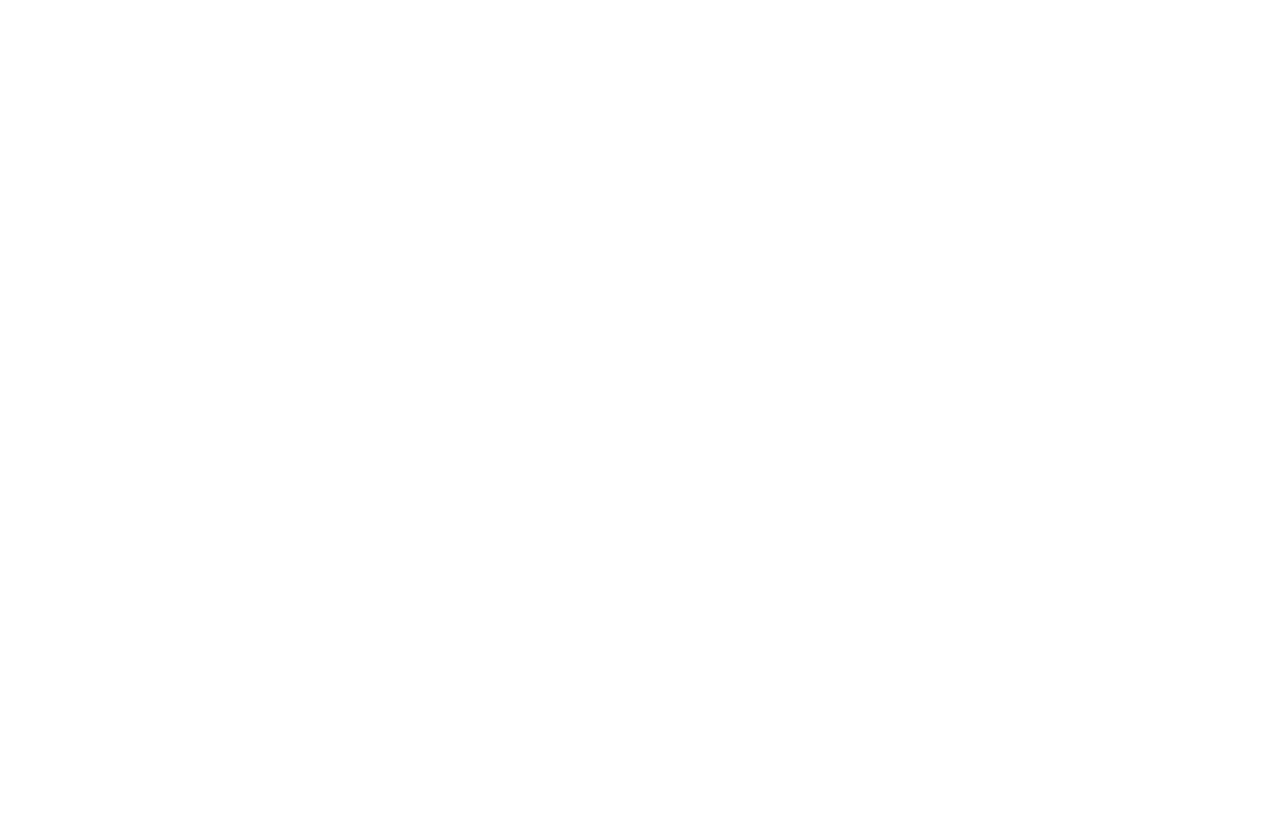
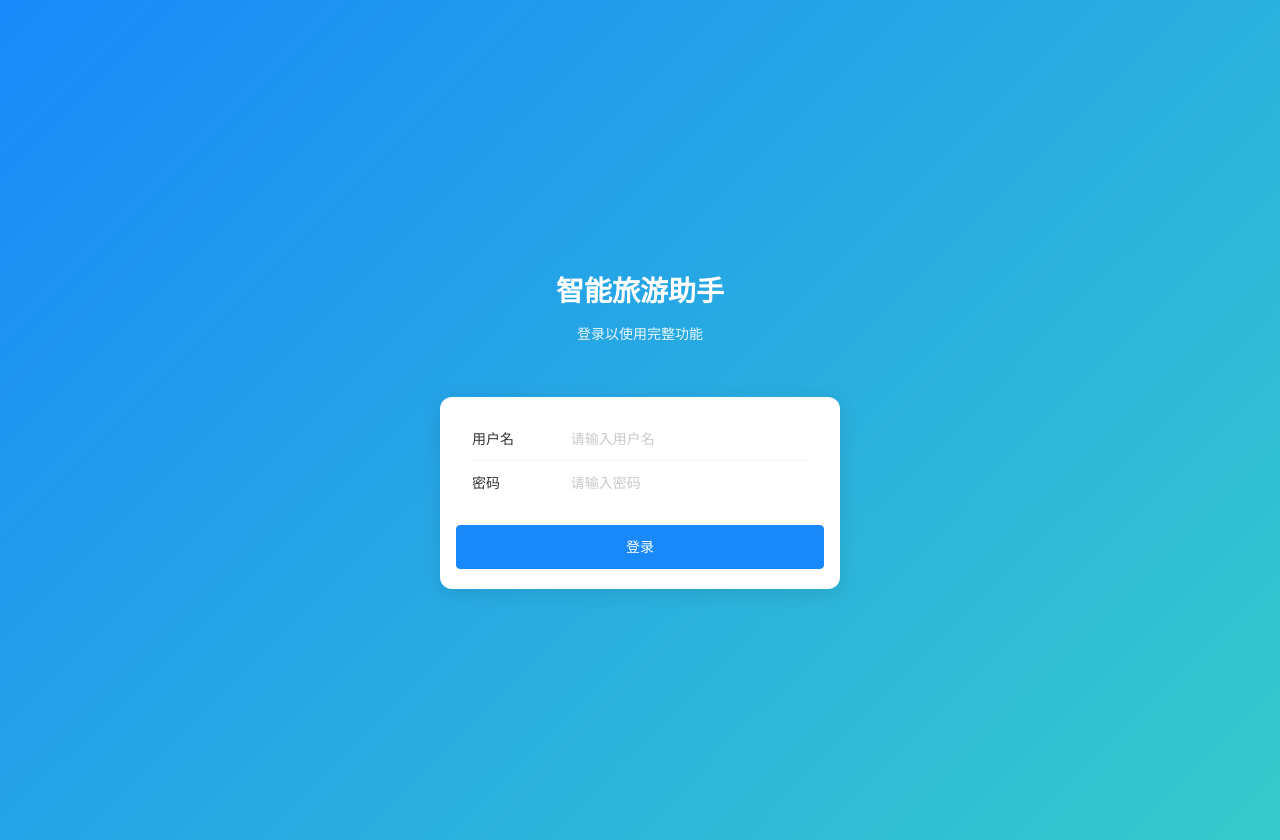
Before and after one commit to kanjyo-hirako/travel_agent, a Vue app in the folder code/travel_agent_fronted/: page /login in a window 1280 px wide. Before the commit this address had no page. Before the commit the page ends 800 px from the top, so only its background shows below. Built offline with nearby package versions, Linux system fonts and the light colour scheme.

Commit message:
添加登录页面，使用 Vant 4 表单组件实现用户名和密码校验

```diff
--- a/code/travel_agent_fronted/src/router/index.js
+++ b/code/travel_agent_fronted/src/router/index.js
@@ -17,6 +17,11 @@
         component:()=>import('../views/Profile.vue')
     },
     {
+        path:'/login',
+        name:'Login',
+        component:()=>import('../views/Login.vue')
+    },
+    {
         path:'/detail',
         name:'Detail',
         component:()=>import('../views/Detail.vue')
--- /dev/null
+++ b/code/travel_agent_fronted/src/views/Login.vue
@@ -0,0 +1,114 @@
+<template>
+  <div class="login-container">
+    <div class="login-header">
+      <h1 class="login-title">智能旅游助手</h1>
+      <p class="login-subtitle">登录以使用完整功能</p>
+    </div>
+
+    <div class="login-form-wrapper">
+      <van-form @submit="onSubmit">
+        <van-cell-group inset>
+          <van-field
+            v-model="form.username"
+            name="username"
+            label="用户名"
+            placeholder="请输入用户名"
+            :rules="[{ required: true, message: '请输入用户名' }]"
+          />
+          <van-field
+            v-model="form.password"
+            type="password"
+            name="password"
+            label="密码"
+            placeholder="请输入密码"
+            :rules="[
+              { required: true, message: '请输入密码' },
+              { validator: v => v.length >= 6, message: '密码至少6位' }
+            ]"
+          />
+        </van-cell-group>
+
+        <div class="login-actions">
+          <van-button
+            block
+            type="primary"
+            native-type="submit"
+            :loading="loading"
+            loading-text="登录中..."
+          >
+            登录
+          </van-button>
+        </div>
+      </van-form>
+    </div>
+  </div>
+</template>
+
+<script setup>
+import { reactive, ref } from 'vue'
+import { useRouter } from 'vue-router'
+import { showToast } from 'vant'
+
+const router = useRouter()
+const loading = ref(false)
+
+const form = reactive({
+  username: '',
+  password: ''
+})
+
+const onSubmit = async () => {
+  loading.value = true
+  try {
+    // 登录逻辑后续接入
+    showToast('登录成功')
+    router.push('/profile')
+  } catch {
+    showToast('登录失败')
+  } finally {
+    loading.value = false
+  }
+}
+</script>
+
+<style scoped>
+.login-container {
+  min-height: 100vh;
+  background: linear-gradient(135deg, #1989fa 0%, #36cbcb 100%);
+  display: flex;
+  flex-direction: column;
+  align-items: center;
+  justify-content: center;
+  padding: 20px;
+}
+
+.login-header {
+  text-align: center;
+  color: white;
+  margin-bottom: 40px;
+}
+
+.login-title {
+  font-size: 28px;
+  font-weight: 600;
+  margin-bottom: 8px;
+}
+
+.login-subtitle {
+  font-size: 14px;
+  opacity: 0.9;
+}
+
+.login-form-wrapper {
+  width: 100%;
+  max-width: 400px;
+  background: white;
+  border-radius: 12px;
+  padding: 20px 0;
+  box-shadow: 0 4px 20px rgba(0, 0, 0, 0.1);
+}
+
+.login-actions {
+  padding: 20px 16px 0;
+}
+</style>
--- a/code/travel_agent_fronted/src/views/Profile.vue
+++ b/code/travel_agent_fronted/src/views/Profile.vue
@@ -67,10 +67,10 @@
       show-cancel-button
     >
       <div class="about-content">
-        <p>智能旅游助手 v1.0.0</p>
+        <p>智能旅游助手 v1.1.0</p>
         <p class="mt-2">基于 AI 技术的智能旅游规划平台</p>
         <p class="mt-2">为您提供个性化的旅游行程推荐和实时旅游咨询服务</p>
-        <p class="mt-4 text-center">© 2024 智能旅游助手</p>
+        <p class="mt-4 text-center">© 2026 智能旅游助手</p>
       </div>
     </van-dialog>
   </div>
```
